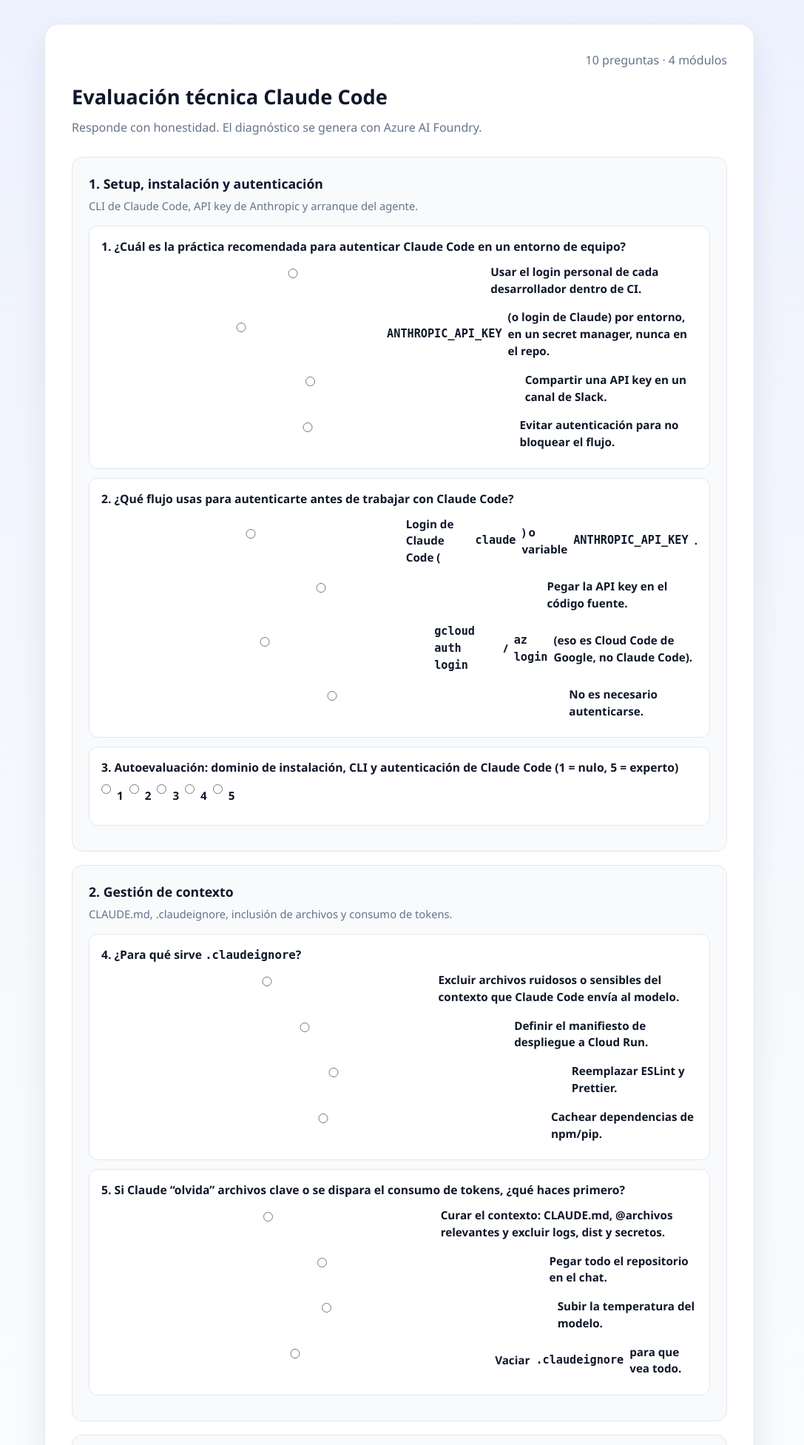
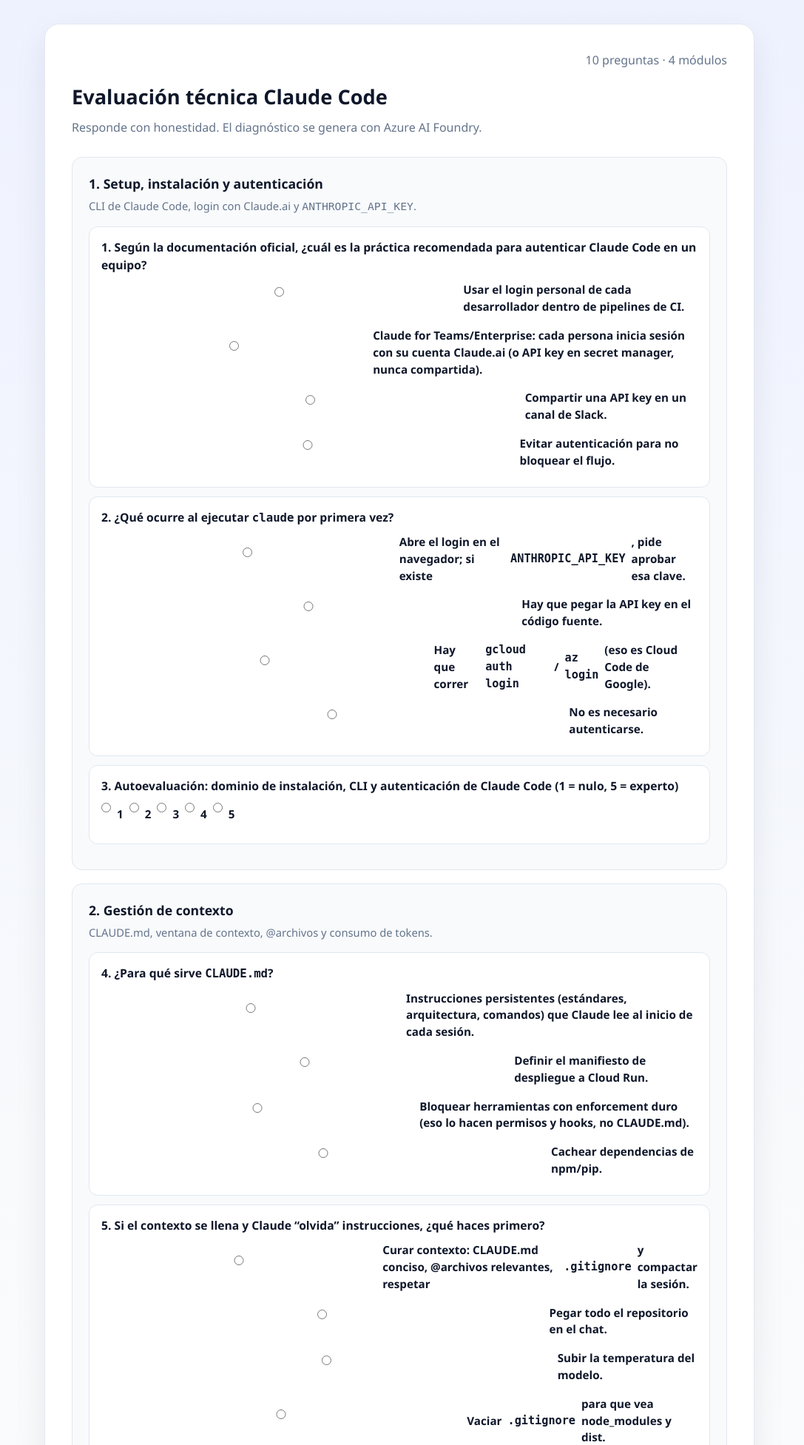
Before and after one commit to ManuelFGalindo/evaluador-cloud-code, a FastAPI app: template templates/test.html in a window 1280 px wide. Shown: the top 1953 px of the page at 74% size, without its empty margins (100-1187 px from the left). Run offline with FastAPI, Linux system fonts and the light colour scheme; the template is opened without the code that fills it, so the values that code supplies are empty.

Commit message:
Alinea la evaluacion con la documentacion oficial de Claude Code.
Co-authored-by: Cursor <cursoragent@cursor.com>

```diff
--- a/main.py
+++ b/main.py
@@ -24,9 +24,9 @@ AZURE_KEY = os.getenv("AZURE_AI_FOUNDRY_KEY", "")
 AZURE_MODEL = os.getenv("AZURE_AI_FOUNDRY_MODEL", "gpt-4o")
 
 CORRECT_ANSWERS = {
-    "q1": "env-secret",
+    "q1": "team-login",
     "q2": "claude-login",
-    "q4": "ignore-noise",
+    "q4": "claude-md",
     "q5": "curate-context",
     "q6": "spec-first",
     "q7": "design-system",
@@ -35,9 +35,20 @@ CORRECT_ANSWERS = {
 }
 
 SYSTEM_PROMPT = """
-Eres un Evaluador Senior de Claude Code (Anthropic) y asistencia de IA en desarrollo Fullstack.
+Eres un Evaluador Senior de Claude Code (Anthropic), según la documentación oficial:
+https://code.claude.com/docs/
+
 No confundas Claude Code con Google Cloud Code.
-Analiza las respuestas del desarrollador y responde ÚNICAMENTE un JSON válido, sin markdown, con esta forma:
+
+Conceptos oficiales a usar en el diagnóstico:
+- Autenticación: login con Claude.ai (Pro/Max/Teams/Enterprise) o ANTHROPIC_API_KEY; en equipos, Claude for Teams/Enterprise.
+- CLAUDE.md: instrucciones persistentes al inicio de cada sesión (contexto, no enforcement duro). /init para generarlo.
+- Contexto: la ventana se llena rápido; curar CLAUDE.md, @archivos, respetar .gitignore, compactar.
+- Best practices: explorar y planear (plan mode) antes de codear; dar a Claude una forma de verificar (tests, build, screenshot).
+- Permisos: permissions.allow/deny en .claude/settings.json los aplica el cliente. Hooks (PreToolUse) para bloqueos deterministas.
+- Secretos: no commitear keys; CLAUDE.local.md y settings.local.json van en gitignore.
+
+Analiza las respuestas y responde ÚNICAMENTE un JSON válido, sin markdown, con esta forma:
 
 {
   "score": 0,
@@ -54,7 +65,7 @@ Reglas:
 - score es un entero 0-100.
 - level debe ser exactamente: Principiante, Intermedio o Avanzado.
 - Usa Principiante si score < 50, Intermedio si 50-79, Avanzado si >= 80.
-- training_plan debe tener 4 semanas, una por módulo: autenticación Claude Code, contexto (CLAUDE.md / .claudeignore / tokens), fullstack+tests, permisos/hooks/secretos.
+- training_plan: 4 semanas alineadas a docs oficiales (auth, CLAUDE.md/contexto, plan+tests, permisos/hooks/secretos).
 - Escribe todo en español, tono profesional y concreto.
 """
 
@@ -96,31 +107,31 @@ def local_score(answers: dict) -> dict:
         ),
         "strengths": ["Completó la evaluación de los 4 módulos de Claude Code."],
         "gaps": [
-            "Autenticación con ANTHROPIC_API_KEY o login de Claude Code",
-            "Curado de contexto, CLAUDE.md y .claudeignore",
-            "Generación de tests con Claude Code",
-            "Permisos Allow/Deny, hooks y rotación de secretos",
+            "Login con Claude.ai / Claude for Teams y ANTHROPIC_API_KEY",
+            "CLAUDE.md, /init y gestión de la ventana de contexto",
+            "Plan mode y verificación con tests o screenshots",
+            "permissions/hooks en .claude/settings.json y rotación de secretos",
         ],
         "training_plan": [
             {
                 "week": "Semana 1",
                 "topic": "Setup y autenticación",
-                "desc": "Instalar la CLI de Claude Code y practicar login o ANTHROPIC_API_KEY en un secret manager.",
+                "desc": "Instalar la CLI (docs oficiales) y practicar login con Claude.ai o ANTHROPIC_API_KEY. Ver https://code.claude.com/docs/en/iam",
             },
             {
                 "week": "Semana 2",
-                "topic": "Gestión de contexto",
-                "desc": "Diseñar CLAUDE.md y .claudeignore, y medir consumo de tokens al incluir archivos.",
+                "topic": "CLAUDE.md y contexto",
+                "desc": "Crear CLAUDE.md con /init, reglas concisas y medir tokens. Ver https://code.claude.com/docs/en/memory",
             },
             {
                 "week": "Semana 3",
-                "topic": "Fullstack asistido",
-                "desc": "Generar un endpoint + UI + tests a partir de un contrato claro, revisando cada diff.",
+                "topic": "Plan, código y tests",
+                "desc": "Usar plan mode, dar contrato y una verificación (tests/build). Ver https://code.claude.com/docs/en/best-practices",
             },
             {
                 "week": "Semana 4",
-                "topic": "Permisos y seguridad",
-                "desc": "Configurar Allow/Deny y hooks, y un flujo de detección/rotación de secretos.",
+                "topic": "Permisos, hooks y secretos",
+                "desc": "Configurar permissions.allow/deny y PreToolUse hooks. Ver https://code.claude.com/docs/en/permissions",
             },
         ],
     }
--- a/templates/test.html
+++ b/templates/test.html
@@ -26,24 +26,24 @@
 
         <article class="module">
           <h2>1. Setup, instalación y autenticación</h2>
-          <p>CLI de Claude Code, API key de Anthropic y arranque del agente.</p>
+          <p>CLI de Claude Code, login con Claude.ai y <code>ANTHROPIC_API_KEY</code>.</p>
 
           <div class="question">
-            <h3>1. ¿Cuál es la práctica recomendada para autenticar Claude Code en un entorno de equipo?</h3>
+            <h3>1. Según la documentación oficial, ¿cuál es la práctica recomendada para autenticar Claude Code en un equipo?</h3>
             <div class="options">
-              <label class="option"><input type="radio" name="q1" value="ci-personal" required> Usar el login personal de cada desarrollador dentro de CI.</label>
-              <label class="option"><input type="radio" name="q1" value="env-secret"> <code>ANTHROPIC_API_KEY</code> (o login de Claude) por entorno, en un secret manager, nunca en el repo.</label>
+              <label class="option"><input type="radio" name="q1" value="ci-personal" required> Usar el login personal de cada desarrollador dentro de pipelines de CI.</label>
+              <label class="option"><input type="radio" name="q1" value="team-login"> Claude for Teams/Enterprise: cada persona inicia sesión con su cuenta Claude.ai (o API key en secret manager, nunca compartida).</label>
               <label class="option"><input type="radio" name="q1" value="shared-key"> Compartir una API key en un canal de Slack.</label>
               <label class="option"><input type="radio" name="q1" value="no-auth"> Evitar autenticación para no bloquear el flujo.</label>
             </div>
           </div>
 
           <div class="question">
-            <h3>2. ¿Qué flujo usas para autenticarte antes de trabajar con Claude Code?</h3>
+            <h3>2. ¿Qué ocurre al ejecutar <code>claude</code> por primera vez?</h3>
             <div class="options">
-              <label class="option"><input type="radio" name="q2" value="claude-login" required> Login de Claude Code (<code>claude</code>) o variable <code>ANTHROPIC_API_KEY</code>.</label>
-              <label class="option"><input type="radio" name="q2" value="hardcoded"> Pegar la API key en el código fuente.</label>
-              <label class="option"><input type="radio" name="q2" value="gcloud-az-login"> <code>gcloud auth login</code> / <code>az login</code> (eso es Cloud Code de Google, no Claude Code).</label>
+              <label class="option"><input type="radio" name="q2" value="claude-login" required> Abre el login en el navegador; si existe <code>ANTHROPIC_API_KEY</code>, pide aprobar esa clave.</label>
+              <label class="option"><input type="radio" name="q2" value="hardcoded"> Hay que pegar la API key en el código fuente.</label>
+              <label class="option"><input type="radio" name="q2" value="gcloud-az-login"> Hay que correr <code>gcloud auth login</code> / <code>az login</code> (eso es Cloud Code de Google).</label>
               <label class="option"><input type="radio" name="q2" value="skip"> No es necesario autenticarse.</label>
             </div>
           </div>
@@ -62,25 +62,25 @@
 
         <article class="module">
           <h2>2. Gestión de contexto</h2>
-          <p>CLAUDE.md, .claudeignore, inclusión de archivos y consumo de tokens.</p>
+          <p>CLAUDE.md, ventana de contexto, @archivos y consumo de tokens.</p>
 
           <div class="question">
-            <h3>4. ¿Para qué sirve <code>.claudeignore</code>?</h3>
+            <h3>4. ¿Para qué sirve <code>CLAUDE.md</code>?</h3>
             <div class="options">
-              <label class="option"><input type="radio" name="q4" value="ignore-noise" required> Excluir archivos ruidosos o sensibles del contexto que Claude Code envía al modelo.</label>
+              <label class="option"><input type="radio" name="q4" value="claude-md" required> Instrucciones persistentes (estándares, arquitectura, comandos) que Claude lee al inicio de cada sesión.</label>
               <label class="option"><input type="radio" name="q4" value="deploy"> Definir el manifiesto de despliegue a Cloud Run.</label>
-              <label class="option"><input type="radio" name="q4" value="lint"> Reemplazar ESLint y Prettier.</label>
+              <label class="option"><input type="radio" name="q4" value="hard-deny"> Bloquear herramientas con enforcement duro (eso lo hacen permisos y hooks, no CLAUDE.md).</label>
               <label class="option"><input type="radio" name="q4" value="cache"> Cachear dependencias de npm/pip.</label>
             </div>
           </div>
 
           <div class="question">
-            <h3>5. Si Claude “olvida” archivos clave o se dispara el consumo de tokens, ¿qué haces primero?</h3>
+            <h3>5. Si el contexto se llena y Claude “olvida” instrucciones, ¿qué haces primero?</h3>
             <div class="options">
-              <label class="option"><input type="radio" name="q5" value="curate-context" required> Curar el contexto: CLAUDE.md, @archivos relevantes y excluir logs, dist y secretos.</label>
+              <label class="option"><input type="radio" name="q5" value="curate-context" required> Curar contexto: CLAUDE.md conciso, @archivos relevantes, respetar <code>.gitignore</code> y compactar la sesión.</label>
               <label class="option"><input type="radio" name="q5" value="paste-all"> Pegar todo el repositorio en el chat.</label>
               <label class="option"><input type="radio" name="q5" value="raise-temp"> Subir la temperatura del modelo.</label>
-              <label class="option"><input type="radio" name="q5" value="disable-ignore"> Vaciar <code>.claudeignore</code> para que vea todo.</label>
+              <label class="option"><input type="radio" name="q5" value="disable-ignore"> Vaciar <code>.gitignore</code> para que vea node_modules y dist.</label>
             </div>
           </div>
         </article>
@@ -90,19 +90,19 @@
           <p>Backend, frontend y generación de tests con Claude Code.</p>
 
           <div class="question">
-            <h3>6. Al pedir a Claude Code un endpoint FastAPI, ¿cuál es el mejor prompt?</h3>
+            <h3>6. Al pedir un endpoint FastAPI, ¿cuál es el flujo recomendado por la documentación?</h3>
             <div class="options">
-              <label class="option"><input type="radio" name="q6" value="spec-first" required> Dar contrato (ruta, schema, errores) y pedir código + tests.</label>
-              <label class="option"><input type="radio" name="q6" value="make-app"> “Hazme una app” sin más detalle.</label>
+              <label class="option"><input type="radio" name="q6" value="spec-first" required> Explorar/planear primero, dar contrato (ruta, schema) y pedir que implemente y corra tests.</label>
+              <label class="option"><input type="radio" name="q6" value="make-app"> “Hazme una app” sin más detalle y aceptar el primer diff.</label>
               <label class="option"><input type="radio" name="q6" value="copy-so"> Pegar un snippet de Stack Overflow sin contexto del repo.</label>
-              <label class="option"><input type="radio" name="q6" value="skip-review"> Aceptar el diff completo sin revisar.</label>
+              <label class="option"><input type="radio" name="q6" value="skip-review"> Saltar plan mode y no verificar con tests.</label>
             </div>
           </div>
 
           <div class="question">
-            <h3>7. Para UI, ¿qué práctica reduce alucinaciones de componentes?</h3>
+            <h3>7. Para UI, ¿qué práctica reduce alucinaciones según las best practices?</h3>
             <div class="options">
-              <label class="option"><input type="radio" name="q7" value="design-system" required> Referenciar el design system, rutas reales y estado existente.</label>
+              <label class="option"><input type="radio" name="q7" value="design-system" required> Referenciar el design system real y, si aplica, comparar con un screenshot del diseño.</label>
               <label class="option"><input type="radio" name="q7" value="new-stack"> Pedir un stack distinto al del proyecto.</label>
               <label class="option"><input type="radio" name="q7" value="inline-css-only"> Ignorar CSS existente y generar estilos inline siempre.</label>
               <label class="option"><input type="radio" name="q7" value="no-a11y"> Omitir accesibilidad para ir más rápido.</label>
@@ -123,14 +123,14 @@
 
         <article class="module">
           <h2>4. Despliegue local, debugging y seguridad</h2>
-          <p>Permisos de herramientas, hooks y detección de secretos.</p>
+          <p>Permisos en settings.json, hooks y secretos.</p>
 
           <div class="question">
-            <h3>9. ¿Qué rol cumplen los permisos Allow/Deny (y los hooks) en Claude Code?</h3>
+            <h3>9. ¿Qué diferencia hay entre <code>CLAUDE.md</code> y los permisos Allow/Deny?</h3>
             <div class="options">
-              <label class="option"><input type="radio" name="q9" value="tool-permissions" required> Limitar qué comandos y archivos puede ejecutar el agente en el flujo local.</label>
-              <label class="option"><input type="radio" name="q9" value="prod-only"> Solo se usan en producción, nunca en local.</label>
-              <label class="option"><input type="radio" name="q9" value="db"> Reemplazan la base de datos.</label>
+              <label class="option"><input type="radio" name="q9" value="tool-permissions" required> CLAUDE.md guía al modelo; <code>permissions</code> y hooks en <code>.claude/settings.json</code> los aplica el cliente, aunque Claude intente otra cosa.</label>
+              <label class="option"><input type="radio" name="q9" value="prod-only"> Los permisos solo existen en producción, nunca en local.</label>
+              <label class="option"><input type="radio" name="q9" value="same-thing"> Son lo mismo: un Allow en CLAUDE.md bloquea Bash igual que settings.json.</label>
               <label class="option"><input type="radio" name="q9" value="ci-secret"> Guardan secretos de CI dentro del Dockerfile.</label>
             </div>
           </div>
```
Also changed, not shown: README.md.
